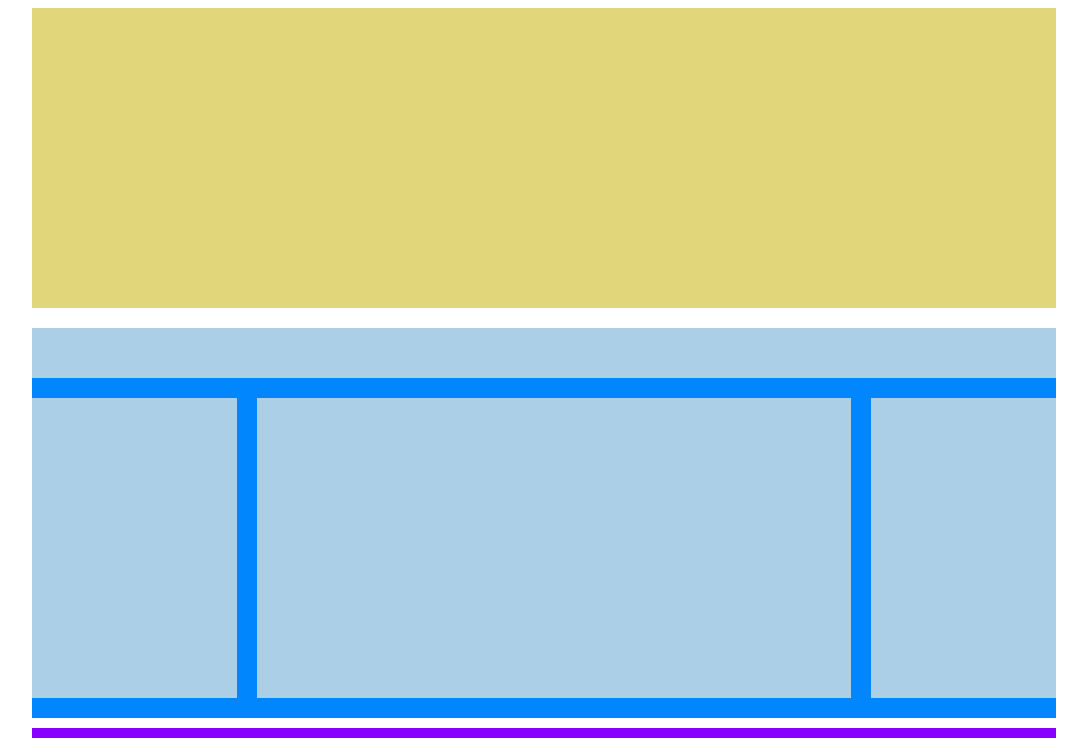
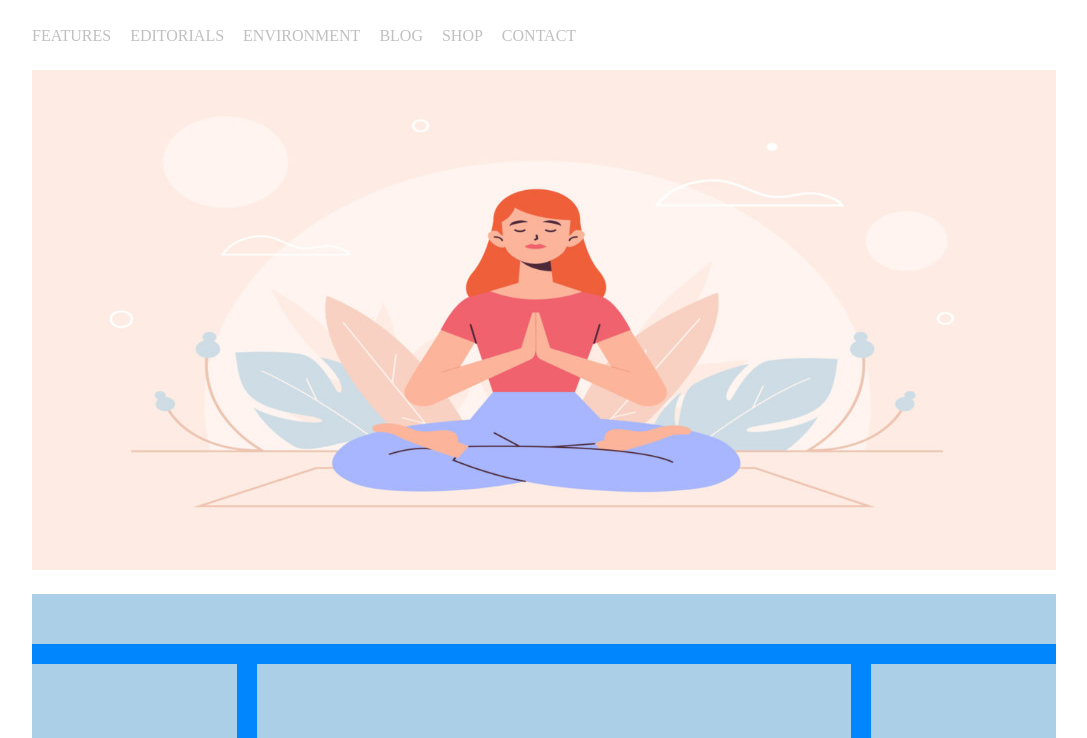
Before and after one commit to TheSmallWorld95/htmlcss-struttura-wp, a plain HTML site: page Assets/Bonus/index.html in a window 1280 px wide. Shown: the part 62-800 px from the top of the page, without its empty margins (96-1183 px from the left). Drawn offline with Linux system fonts and the light colour scheme.

Commit message:
Bonus Tema Wordpress
Metà Main

```diff
--- a/Assets/Bonus/index.html
+++ b/Assets/Bonus/index.html
@@ -10,7 +10,7 @@
     <header>
       <div class="row ">
         <div class="col-100">
-          <div class="h50">
+          <div class="">
             <img class="logo" src="../img/logo.png" alt="Logo Homepage">
           </div>
         </div>
@@ -20,10 +20,30 @@
 <!-- MAIN -->
     <main>
 <!-- PRIMA RIGA -->
+      <div class="font-grey">
+        <div class="nav">
+          FEATURES
+        </div>
+        <div class="nav">
+          EDITORIALS
+        </div>
+        <div class="nav">
+          ENVIRONMENT
+        </div>
+        <div class="nav">
+          BLOG
+        </div>
+        <div class="nav">
+          SHOP
+        </div>
+        <div class="nav">
+          CONTACT
+        </div>
+      </div>
       <div class="row mt-20">
         <div class="col-100">
-          <div class="bg-brown h300">
-
+          <div class=" ">
+            <img class="img1" src="../img/banner.jpg" alt="">
           </div>
         </div>
       </div>
--- a/Assets/Bonus/master.css
+++ b/Assets/Bonus/master.css
@@ -27,12 +27,17 @@ div [class^="col-"] {
 /* ELEMENTI FLOTTANTI */
 
 .logo {
-  display: block;
+
   height: 60px;
   width: 10%;
   border-right: 1px solid #C0C0C0;
   padding-right: 10px;
 
+}
+
+.img1 {
+  width: 100%;
+  height: 500px;
 }
 
 /* UTILITY */
@@ -103,5 +108,17 @@ div [class^="col-"] {
 
 .bg-purple {
   background: #8801FE;
+}
+
+.font-grey {
+  color: #C0C0C0;
+}
+
+.nav {
+  display: inline-block;
+  margin: 25px 0 5px;
+  padding-right: 15px;
+}
+
 
 /* UTILITY */
```
